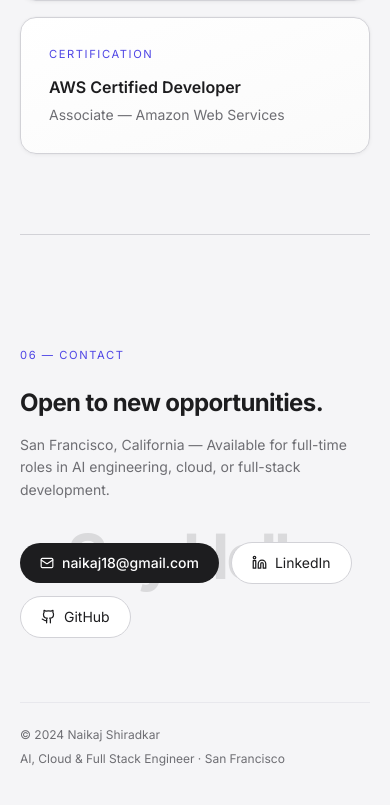
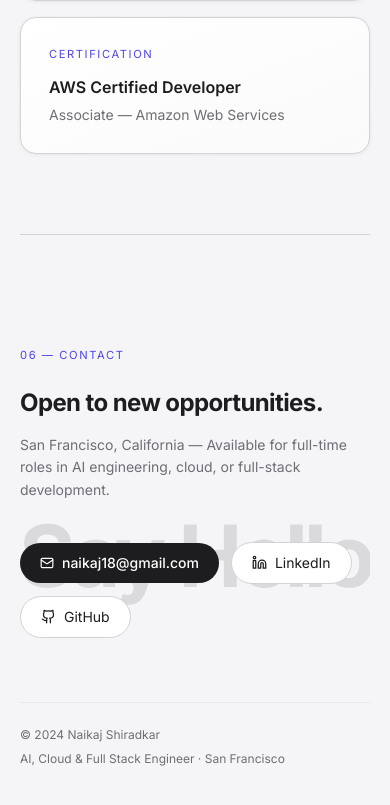
Before and after one commit to naikaj18/portfolio, a React (Vite) app: page / in a window 390 px wide. Shown: the part 6817-7622 px from the top of the page. Built offline with nearby package versions, Linux system fonts and the light colour scheme.

Commit message:
fix(mobile): larger 'Say Hello' ghost text and remove trailing blank space

```diff
--- a/src/App.jsx
+++ b/src/App.jsx
@@ -17,7 +17,7 @@
     <div className="bg-[#f5f5f7] dark:bg-[#1c1c1e] text-[#1d1d1f] dark:text-[#f5f5f7] antialiased selection:bg-blue-100 selection:text-blue-900 dark:selection:bg-blue-900 dark:selection:text-blue-100">
 <ProgressBar />
       <Navbar />
-      <main className="mx-auto max-w-5xl px-5 sm:px-10 lg:px-16 overflow-x-hidden pb-20 sm:pb-0">
+      <main className="mx-auto max-w-5xl px-5 sm:px-10 lg:px-16 overflow-x-hidden">
         <Hero />
         <Stats />
         <About />
--- a/src/components/Contact.jsx
+++ b/src/components/Contact.jsx
@@ -11,7 +11,7 @@
       <span
         aria-hidden="true"
         className="pointer-events-none select-none absolute top-1/2 left-1/2 -translate-x-1/2 -translate-y-1/2 font-bold tracking-tighter text-[#1d1d1f] dark:text-[#f5f5f7] leading-none opacity-[0.12] sm:opacity-[0.08] lg:opacity-[0.06] whitespace-nowrap"
-        style={{ fontSize: "clamp(3rem, 16vw, 12rem)" }}
+        style={{ fontSize: "clamp(4.5rem, 22vw, 12rem)" }}
       >
         Say Hello
       </span>
```
